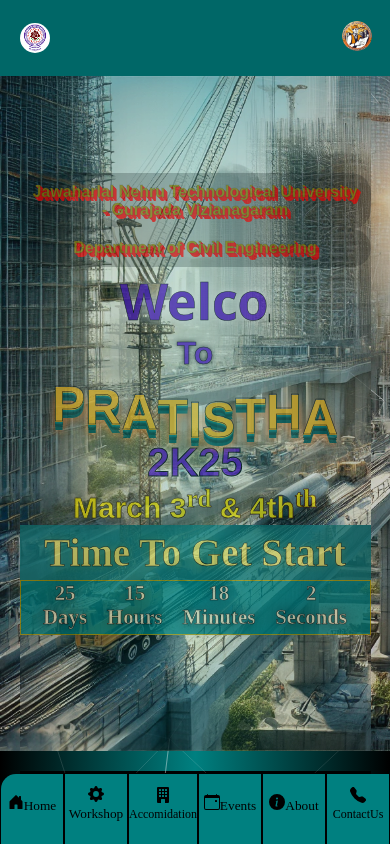
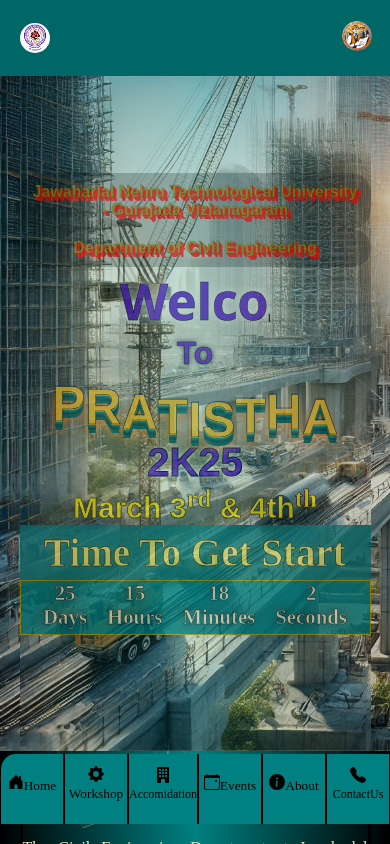
Before and after one commit to premson18/Pratistha, a React (Vite) app: page / in a window 390 px wide. Shown: the top 844 px of the page. Built offline with nearby package versions, Linux system fonts and the light colour scheme.

Commit message:
first commit

```diff
--- a/src/Components/Navbar/Mobile/Mobile.css
+++ b/src/Components/Navbar/Mobile/Mobile.css
@@ -20,7 +20,7 @@
                 z-index: 200000;
                 background-color: rgba(170, 0, 255, 0);
                 width: 100%;
-                padding: 0;
+                padding-bottom: 20px;
                 margin: 0;
     }
     .mobnav ul{
```
